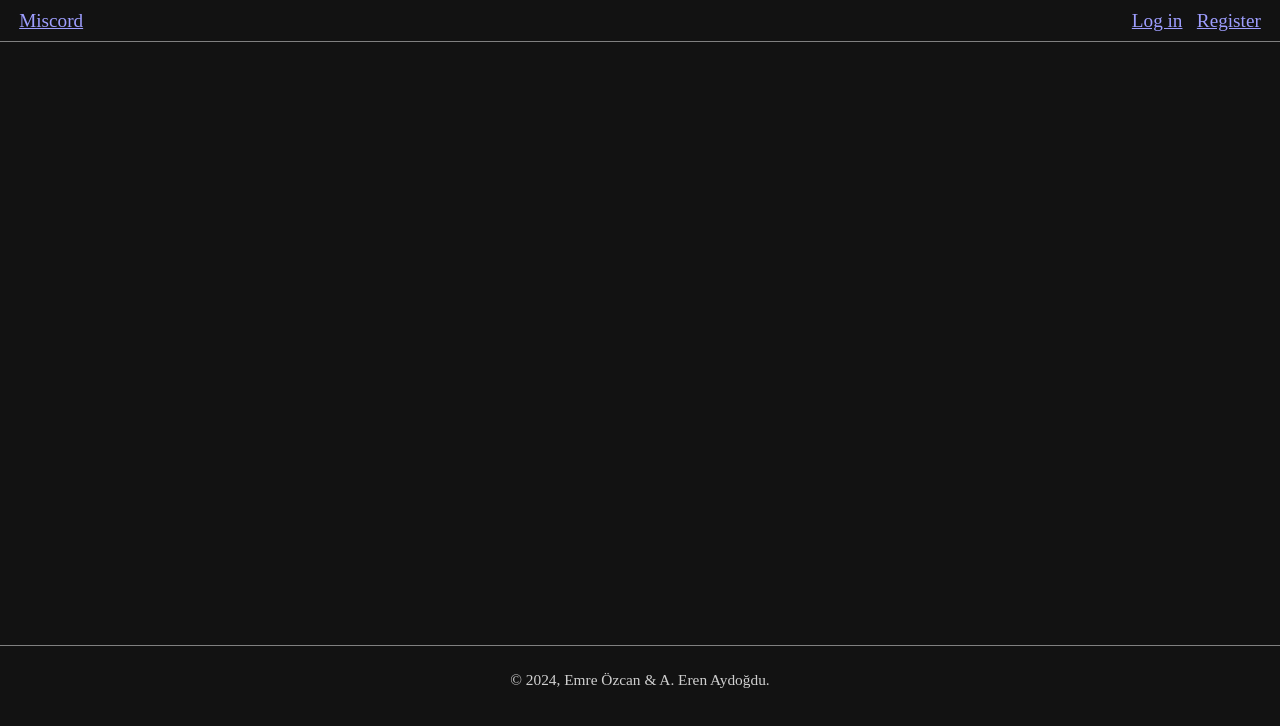
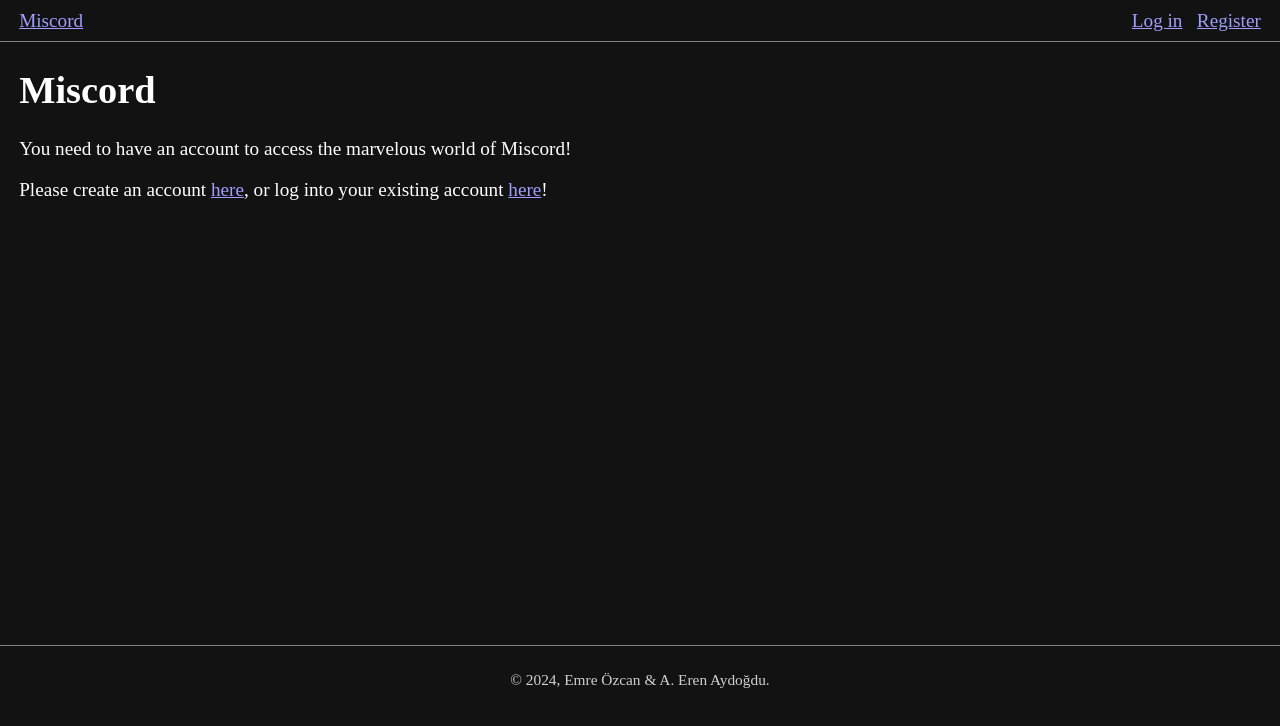
Before and after one commit to AErenAydogdu/miscord, a SvelteKit app in the folder frontend/: page / in a window 1280 px wide. Shown: the top 726 px of the page. Built offline with nearby package versions, Linux system fonts and the light colour scheme.

Commit message:
frontend: Add server list to homepage

```diff
--- a/frontend/src/routes/+page.svelte
+++ b/frontend/src/routes/+page.svelte
@@ -0,0 +1,38 @@
+<script>
+    import {userStore, serverList} from "$lib/userStore";
+</script>
+
+<style>
+    .content {
+        margin-inline: 1em;
+    }
+</style>
+
+<div class="content">
+    {#if $userStore}
+        <h1>Welcome {$userStore.username} to Miscord!</h1>
+        <p>Here is a list of groups that you're a member of:</p>
+        {#if $serverList}
+            <ul>
+                {#each $serverList as server}
+                    <li>
+                        <a href="/chat/{server.id}">{server.name}</a>
+                    </li>
+                {/each}
+            </ul>
+        {:else}
+            <p>Loading...</p>
+        {/if}
+    {:else}
+        <h1>Miscord</h1>
+
+        <p>
+            You need to have an account to access the marvelous world of Miscord!
+        </p>
+
+        <p>
+            Please create an account <a href="/register">here</a>, or log into your
+            existing account <a href="/login">here</a>!
+        </p>
+    {/if}
+</div>
```
